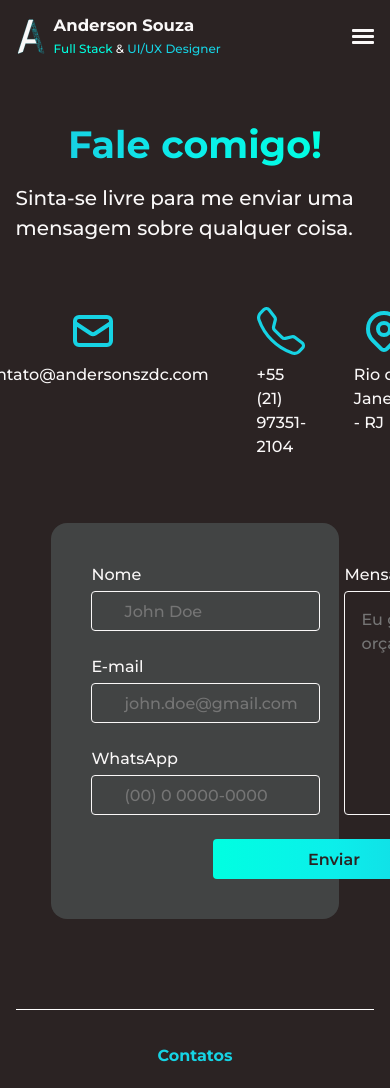
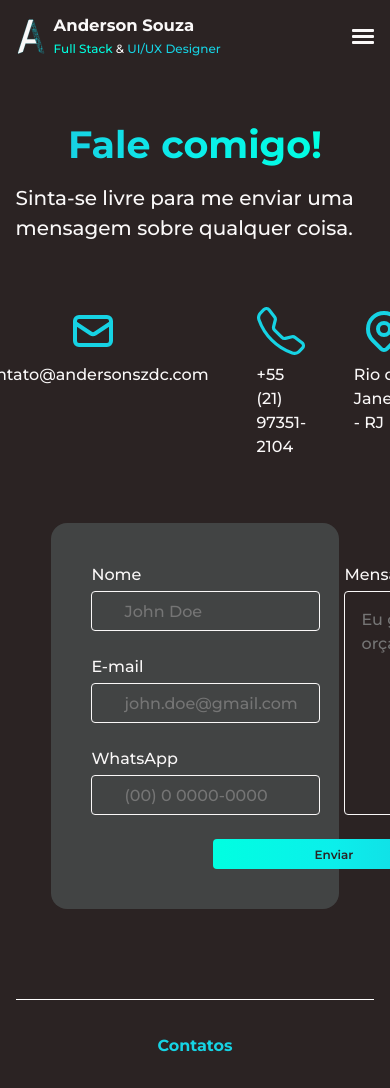
Before and after one commit to andersonszdc/My-site, a Next.js app: page /contatos in a window 390 px wide. Shown: the top 1088 px of the page. Built offline with nearby package versions, Linux system fonts and the light colour scheme; no server answers.

Commit message:
hero and buttons are responsive

```diff
--- a/src/components/button/styles.ts
+++ b/src/components/button/styles.ts
@@ -9,13 +9,18 @@ export const Btn = styled.button`
   color: ${({ theme }) => theme.colors.white};
   border: 2px solid ${({ theme }) => theme.colors.white};
   cursor: pointer;
-  padding: 0 40px;
+  padding: 0 clamp(0px, 5vw, 40px);
   transition: 0.1s ease-out;
 
   :hover {
     transform: scale(1.05);
     color: ${({ theme }) => theme.colors.blue};
     border-color: ${({ theme }) => theme.colors.blue};
+  }
+
+  @media (max-width: 420px) {
+    font-size: 1.2rem;
+    height: 30px;
   }
 `;
 
@@ -38,4 +43,9 @@ export const HGLBtn = styled.button`
   :hover {
     transform: scale(1.05);
   }
+
+  @media (max-width: 420px) {
+    font-size: 1.2rem;
+    height: 30px;
+  }
 `;
```
Also changed, not shown: src/sections/hero/styles.ts (+10 -2 lines).
